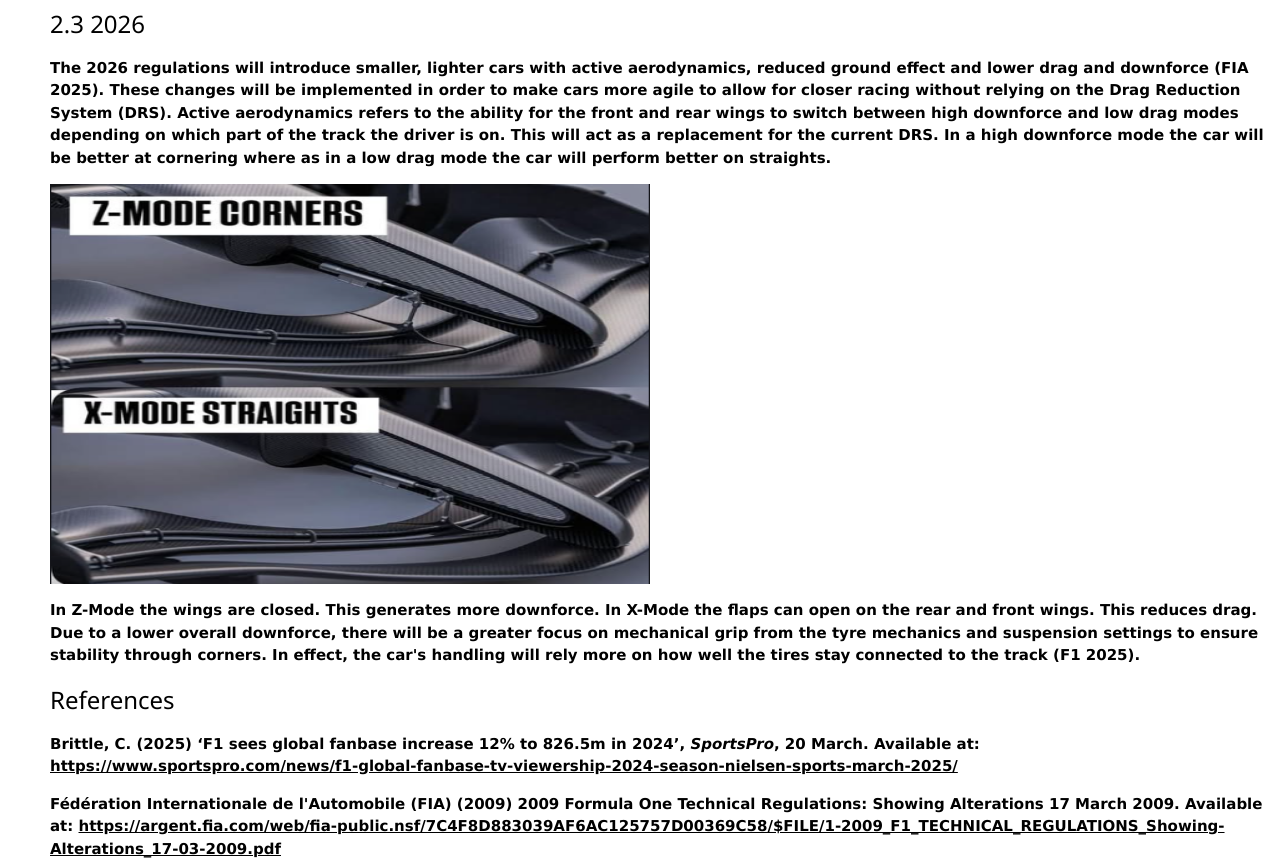
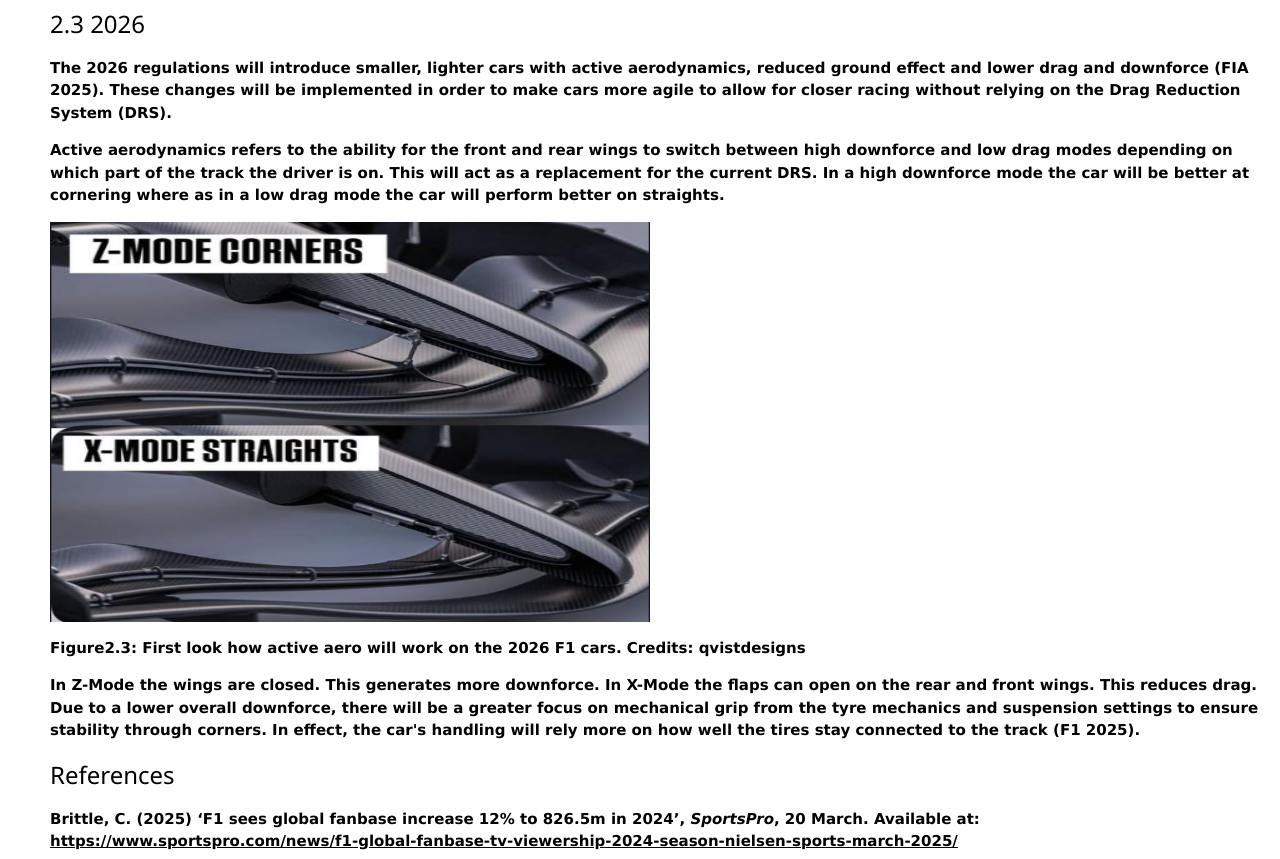
Before and after one commit to FEPSFY6914299/FY6914299, a plain HTML site: page index.html in a window 1280 px wide. Shown: the part 2040-2899 px from the top of the page. Drawn offline with nearby package versions, Linux system fonts and the light colour scheme.

Commit message:
Update index.html

```diff
--- a/index.html
+++ b/index.html
@@ -145,11 +145,15 @@ The result was improved raceability, with cars losing approximately 15% downforc
 <div class="ex1">
 <p>
   The 2026 regulations will introduce smaller, lighter cars with active aerodynamics, reduced ground effect and lower drag and downforce (FIA 2025). These changes will be implemented in order to make cars more agile to allow for closer racing without relying on the Drag Reduction System (DRS).
-
+</p>
+<p>
   Active aerodynamics refers to the ability for the front and rear wings to switch between high downforce and low drag modes depending on which part of the track the driver is on. This will act as a replacement for the current DRS. In a high downforce mode the car will be better at cornering where as in a low drag mode the car will perform better on straights.
 </p>
 <img src="Fig2026XZMode.png" alt="Figure2.3: First look how active aero will work on the 2026 F1 cars. Credits: qvistdesigns"
 " width="600" height="400" >
+<p>
+  Figure2.3: First look how active aero will work on the 2026 F1 cars. Credits: qvistdesigns
+</p>
 <p>
   In Z-Mode the wings are closed. This generates more downforce. In X-Mode the flaps can open on the rear and front wings. This reduces drag.
 
```
